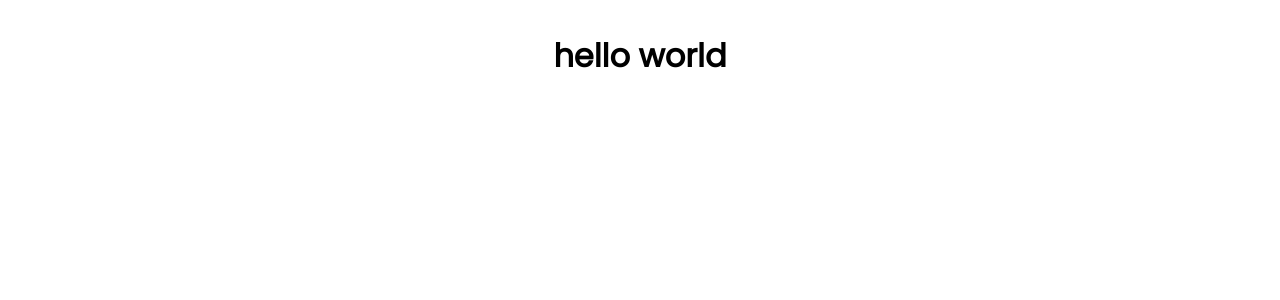
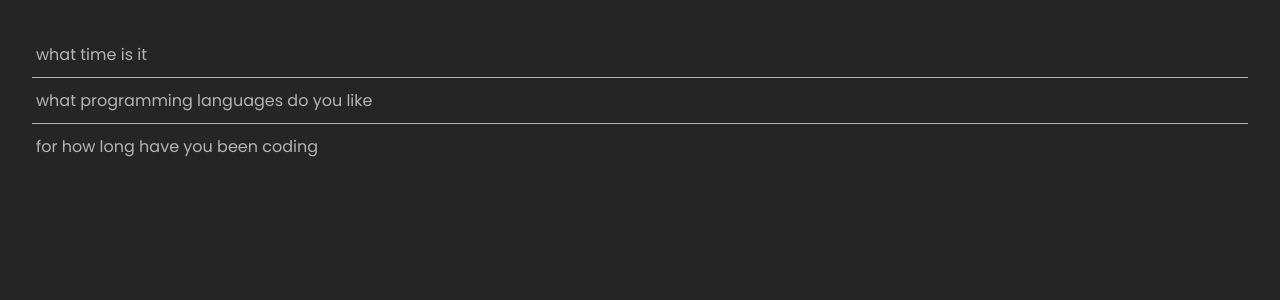
Before and after one commit to oussama-drifi/React-Components, a React (Vite) app: page / in a window 1280 px wide. Shown: the top 300 px of the page. Built offline with nearby package versions, Linux system fonts and the light colour scheme.

Commit message:
displayed accordion

```diff
--- a/src/App.jsx
+++ b/src/App.jsx
@@ -1,11 +1,26 @@
 import { useState } from 'react'
 import '@fontsource/poppins';
 
+import Accordion from './components/accordion/accordion'
+
 function App() {
+
+  const questions = [
+    {
+      question: "what time is it",
+      answer: "Lorem ipsum dolor sit amet consectetur adipisicing elit. Autem incidunt culpa sunt excepturi voluptatibus vitae quod quas reprehenderit porro minima eos odit quo tenetur cupiditate."
+    }, {
+      question: "what programming languages do you like",
+      answer: "Lorem ipsum dolor sit amet, consectetur adipisicing elit. Minima perferendis, iste molestias ea corrupti provident minus aut est dignissimos ad. Magnam architecto ullam aliquam quidem."
+    }, {
+      question: "for how long have you been coding",
+      answer: "Lorem ipsum dolor sit amet consectetur adipisicing elit. Sequi fugiat quos odio, eveniet nostrum harum illo, mollitia blanditiis dolores possimus magnam minus necessitatibus. Rerum et quia corporis nemo alias corrupti."
+    }
+  ]
 
   return (
     <>
-      <h1>hello world</h1>
+      <Accordion questions={questions}/>
     </>
   )
 }
```
